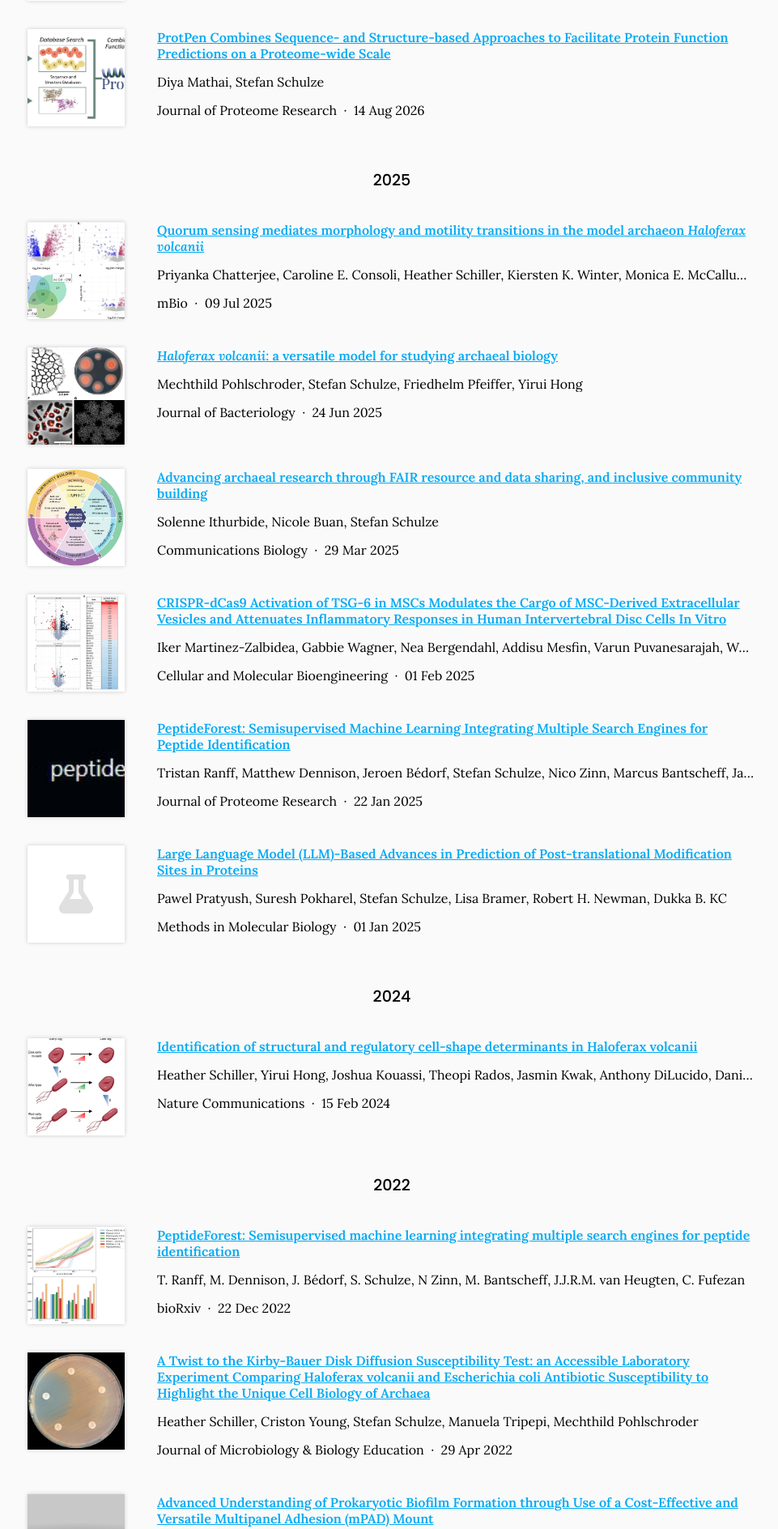
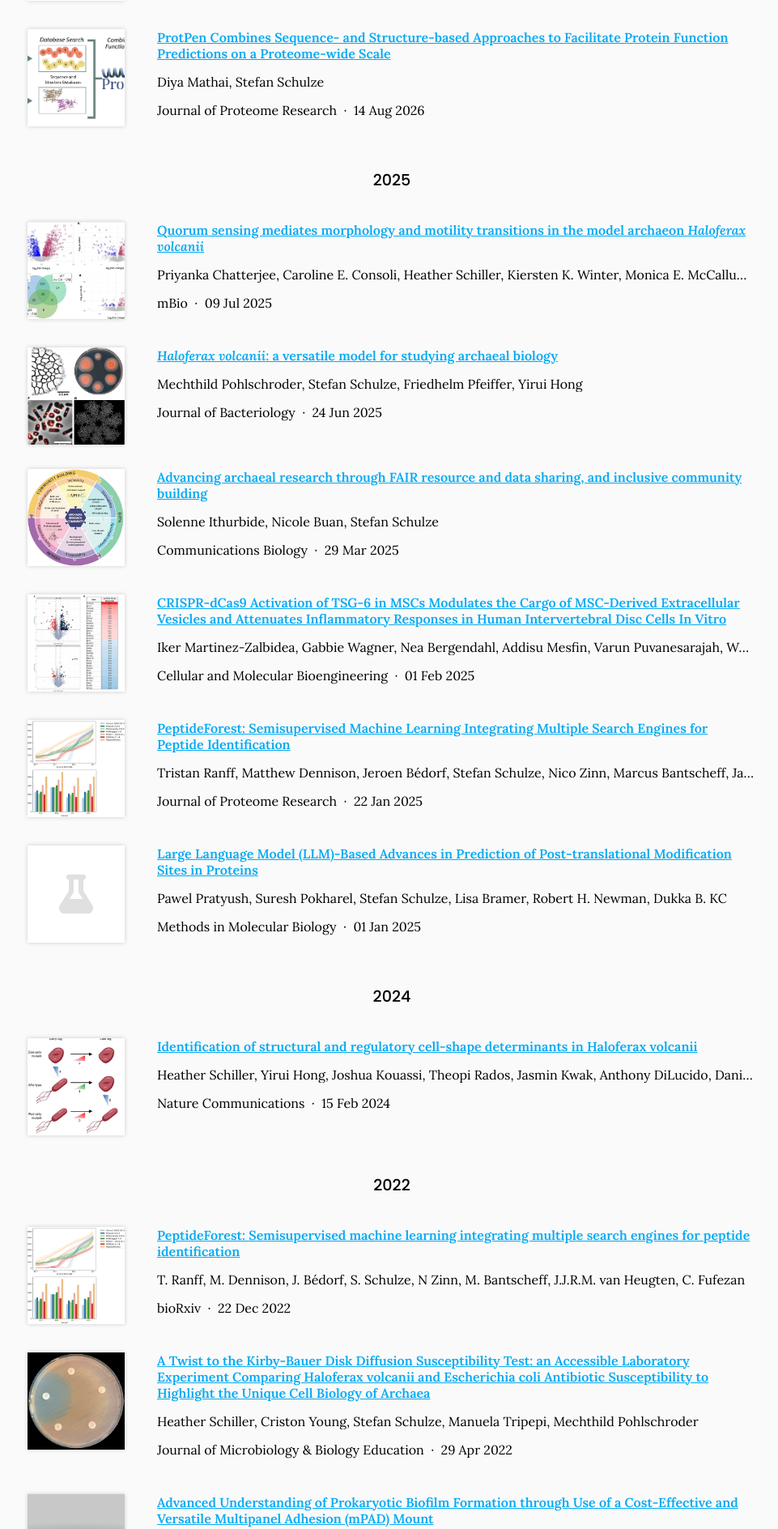
Before and after one commit to Schulze-lab/Schulze-lab-website, a Jekyll site: the page built from publications/index.md, in a window 1280 px wide. Shown: the part 634-2522 px from the top of the page at 81% size, without its empty margins (156-1117 px from the left). Built offline with Jekyll 4.4.1, drawn with Linux system fonts in a browser that asks for light colours.

Commit message:
updated publications

```diff
--- a/_data/citations.yaml
+++ b/_data/citations.yaml
@@ -494,7 +494,7 @@
   - Jasper J. R. M. van Heugten
   - Christian Fufezan
   publisher: Journal of Proteome Research
-  image: images/JPR-PeptideForest.jpg
+  image: images/PeptideForest.jpg
   date: '2025-01-22'
   link: https://doi.org/hcpgpc
   _cache: 608de1d8dde6a1c2887a096a304f1d5f4b5cc58dcb4ea47616dc31cbc3ad97cc
--- a/_data/sources.yaml
+++ b/_data/sources.yaml
@@ -22,7 +22,6 @@
 - id: doi:10.3389/fpls.2019.01686
 - id: doi:10.1128/mBio.00349-20
 - id: doi:10.1038/s41467-021-26111-3
-- id: doi:10.1101/2022.12.21.521351
 - id: doi:10.1038/s41467-024-45196-0
 - id: doi:10.1007/s12195-025-00843-4
 - id: doi:10.1021/acs.jproteome.4c00686
```
Also changed, not shown: images/JPR-PeptideForest.jpg (deleted).
